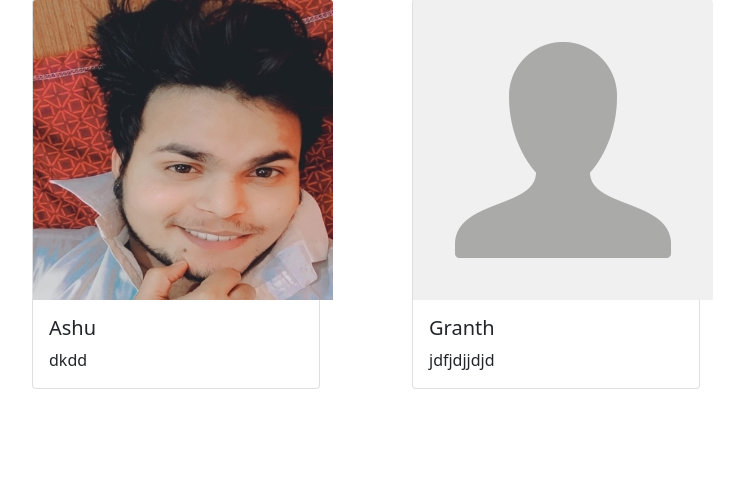
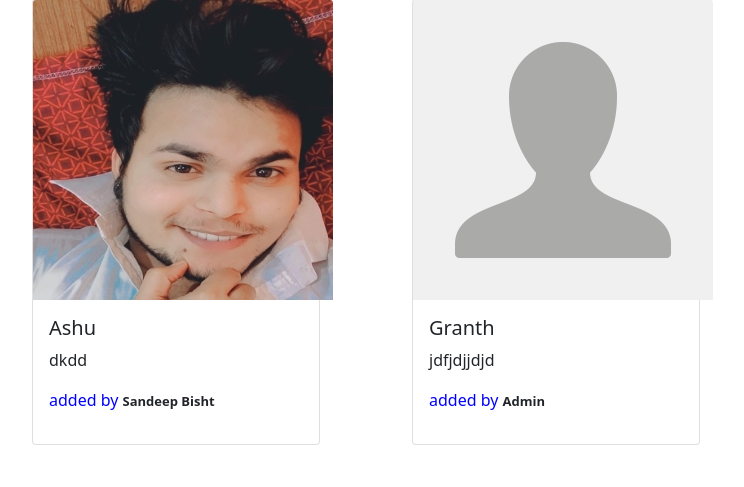
Before and after one commit to sandeepbisht045/School-Mates, a Django app: page /mates in a window 1280 px wide. Shown: the part 229-716 px from the top of the page, without its empty margins (74-818 px from the left). Run offline with Django 3.2, Linux system fonts and the light colour scheme; data comes from the database, SQL or seed files in the repository; both versions use the stored data as it was after the commit.

Commit message:
second commit

```diff
--- a/mates/models.py
+++ b/mates/models.py
@@ -3,20 +3,24 @@ from django.utils import timezone
 import math
 
 # Create your models here.
-class Mates(models.Model):
-    name=models.CharField(max_length=100)
-    about=models.CharField(max_length=1000)
-    photo=models.ImageField(upload_to="",default="defaultpic.png")
+class Users(models.Model):
+    email=models.EmailField()
+
+    name=models.CharField(max_length=20,default="aa")
+    password=models.CharField(max_length=30)
 
     def __str__(self):
         return self.name
 
 
-class Users(models.Model):
-    email=models.EmailField()
 
-    name=models.CharField(max_length=20,default="aa")
-    password=models.CharField(max_length=30)
+
+
+class Mates(models.Model):
+    name=models.CharField(max_length=100)
+    about=models.CharField(max_length=1000)
+    photo=models.ImageField(upload_to="",default="defaultpic.png")
+    added_by=models.ForeignKey(Users,on_delete=models.CASCADE)
 
     def __str__(self):
         return self.name
--- a/mates/views.py
+++ b/mates/views.py
@@ -15,11 +15,18 @@ def mates(request):
 
 def add(request):
    if request.method=="POST":
-        useremail=request.session.get("email")
-        if useremail:
+        username=request.session.get("name")
+        usermail=request.session.get("email")
+
+        if username:
             name=request.POST.get("name")
             about=request.POST.get("about")
-            data=Mates(name=name,about=about).save()
+            user=Users.objects.get(name=username,email=usermail)
+            a=Mates.objects.create(name=name,about=about,added_by=user)
+            a.save()
+
+
+            # data=Mates(name=name,about=about).save()
             return redirect("/mates")
         else:
             return redirect("/login")
--- a/templates/mates.html
+++ b/templates/mates.html
@@ -108,6 +108,9 @@
               <h5 class="card-title">{{i.name|title}}</h5>
               <p class="card-text">{{i.about}}</p>
 
+              <p class="card-text"><h6 style="display: inline; color: blue;">added by</h6 > <p style="display: inline; font-weight: bolder; font-size: small;"> {{i.added_by|title}}</p></p>
+
+
 
               <!-- <a href="#" class="btn btn-primary">Sandeep Bisht</a> -->
 
```
Also changed, not shown: db.sqlite3, mates/migrations/0001_initial.py, media/ashu_pandat_nIMGt8d.jpg (added).
